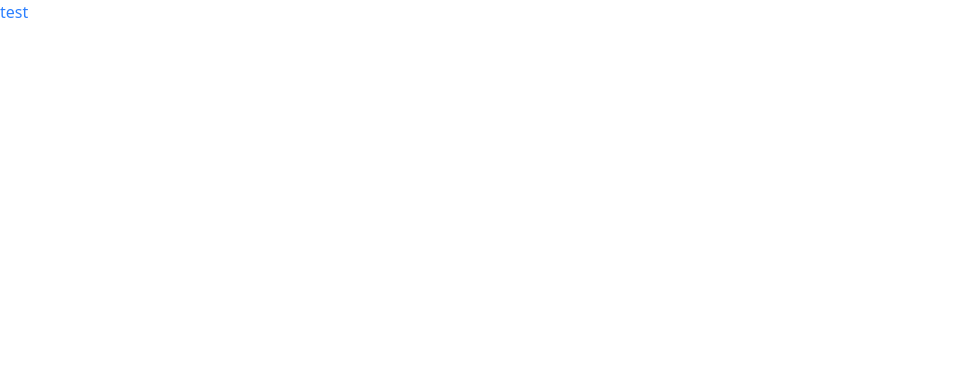
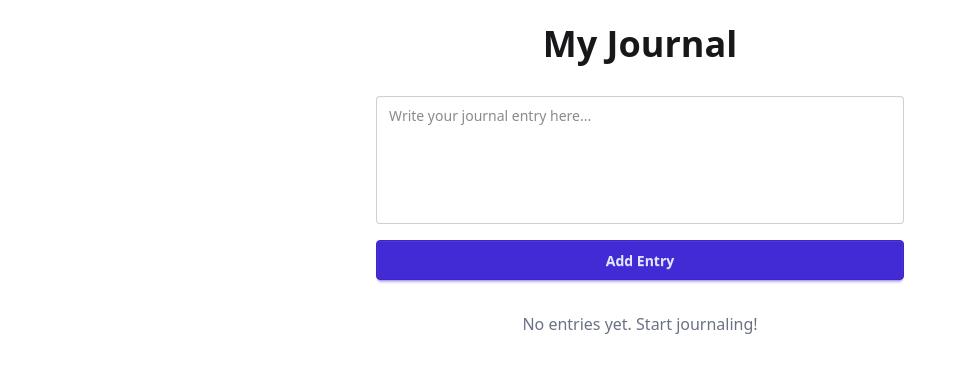
Before and after one commit to karlmolina/journal, a React (Vite) app: page / in a window 1280 px wide. Shown: the top 372 px of the page, without its empty margins (0-967 px from the left). Built offline with nearby package versions, Linux system fonts and the light colour scheme.

Commit message:
Move journal to pages

```diff
--- a/package.json
+++ b/package.json
@@ -21,7 +21,7 @@
     "@types/react": "^19.1.16",
     "@types/react-dom": "^19.1.9",
     "@vitejs/plugin-react": "^5.0.4",
-    "daisyui": "^5.2.3",
+    "daisyui": "^5.3.2",
     "eslint": "^9.36.0",
     "eslint-plugin-react-hooks": "^5.2.0",
     "eslint-plugin-react-refresh": "^0.4.22",
--- a/src/App.tsx
+++ b/src/App.tsx
@@ -1,4 +1,4 @@
-import Journal from "./Journal";
+import Journal from "./pages/Journal";
 
 function App() {
   return (
--- a/src/main.tsx
+++ b/src/main.tsx
@@ -5,7 +5,6 @@ import App from "./App.tsx";
 
 createRoot(document.getElementById("root")!).render(
   <StrictMode>
-    <div className="text-blue-500">test</div>
-    {/* <App />*/}
+    <App />
   </StrictMode>,
 );
--- a/src/Journal.tsx
+++ b/src/pages/Journal.tsx
@@ -27,7 +27,6 @@ export default function Journal() {
   return (
     <div className="max-w-xl mx-auto p-6">
       <h1 className="text-4xl font-bold mb-8 text-center">My Journal</h1>
-
       <form onSubmit={handleSubmit} className="mb-8">
         <textarea
           className="textarea textarea-bordered w-full h-32 resize-none"
```
Also changed, not shown: 1 other file (tests, documents, lock files or other folders).
